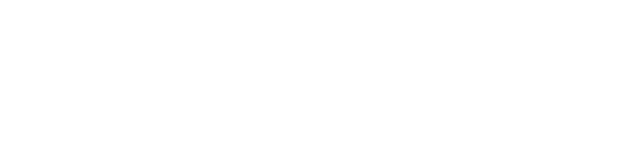
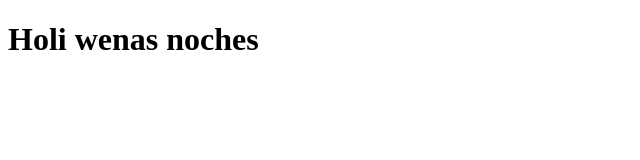
Before and after one commit to alexcorvis09/Kdmp1, a plain HTML site: page index.html in a window 1280 px wide. Shown: the whole page, without its empty margins (0-640 px from the left). Drawn offline with Linux system fonts and the light colour scheme.

Commit message:
feat: adding details

```diff
--- a/index.html
+++ b/index.html
@@ -4,6 +4,7 @@
     <meta charset="UTF-8">
     <meta name="viewport" content="width=device-width, initial-scale=1.0">
     <title>This is my Website</title>
+<h1>Holi wenas noches</h1>
 </head>
 <body>
 
```
